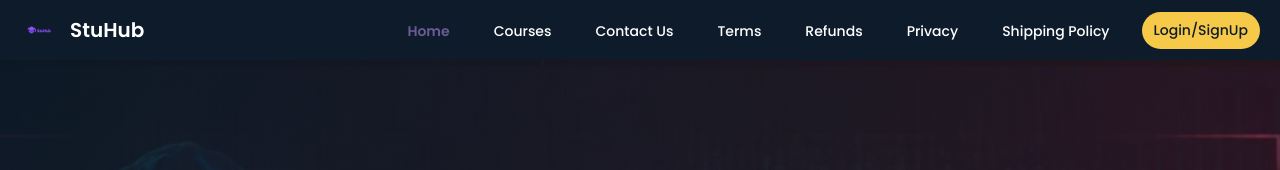
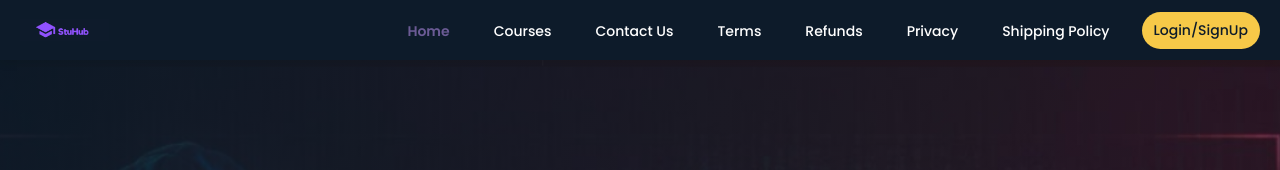
Before and after one commit to inaamul25/StuHub-Front-End, a React (Create React App) app: page / in a window 1280 px wide. Shown: the top 170 px of the page. Built offline with nearby package versions, Linux system fonts and the light colour scheme.

Commit message:
Updated CSS styles

```diff
--- a/src/Components/css/style.css
+++ b/src/Components/css/style.css
@@ -53,18 +53,12 @@ nav .logo1 {
 }
 
 nav .logo1 img {
-  width: 40px; /* Adjusted to match the logo size in the screenshot */
+  width: 89px; /* Adjusted to match the logo size in the screenshot */
   height: auto;
   margin-right: 10px;
 }
 
-/* Add text "StuHub" after the logo */
-nav .logo1::after {
-  content: "StuHub";
-  color: #fff;
-  font-size: 20px;
-  font-weight: 600;
-}
+
 
 nav .navigation ul {
   display: flex;
```
